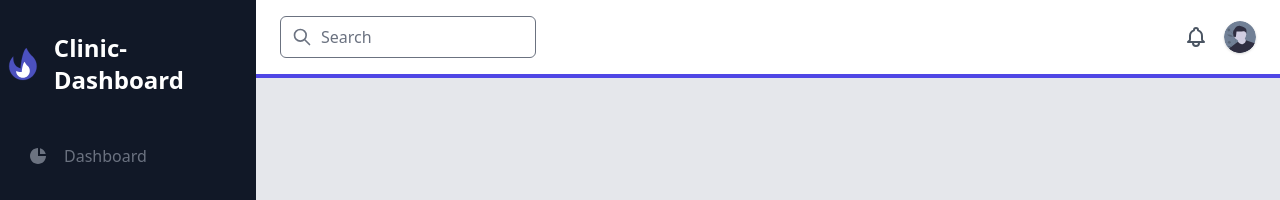
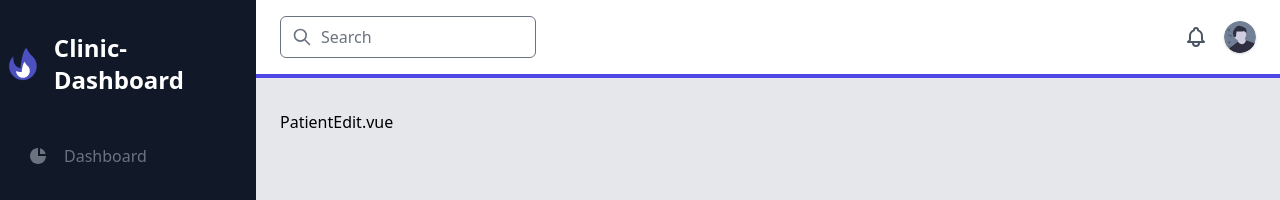
Before and after one commit to keleshteri/Clinic-Management-System-Frontend-Vue3, a Vue app: page /patients/update/1 in a window 1280 px wide. Shown: the top 200 px of the page. Built offline with nearby package versions, Linux system fonts and the light colour scheme; no server answers; what @tailwindcss/typography would draw is missing.

Commit message:
PatientEdit

```diff
--- /dev/null
+++ b/src/components/patients/PatientEdit.vue
@@ -0,0 +1,3 @@
+<template>
+    <h1>PatientEdit.vue</h1>
+</template>
--- a/src/router/index.js
+++ b/src/router/index.js
@@ -2,8 +2,9 @@ import { createRouter, createWebHistory } from 'vue-router'
 import Home from '../views/Home.vue'
 import Patients from '../views/Patients.vue'
 import PatientsList from '../components/patients/PatientsList.vue'
-// import PatientEdit from '../components/patients/edit/PatientEdit.vue'
 import PatientCreate from '../components/patients/PatientCreate.vue'
+import PatientEdit from '../components/patients/PatientEdit.vue'
+
 // import PatientUploads from '../components/patients/uploads/PatientUploads.vue'
 
 const routes = [
@@ -36,11 +37,11 @@ const routes = [
                 name: 'PatientNew',
                 component: PatientCreate,
             },
-    //         {
-    //             path: 'update/:id',
-    //             name: 'PatientUpdate',
-    //             component: PatientEdit,
-    //         },
+            {
+                path: 'update/:id',
+                name: 'PatientUpdate',
+                component: PatientEdit,
+            },
     //         {
     //             path: 'uploads/image/:id',
     //             name: 'PatientUploads',
```
